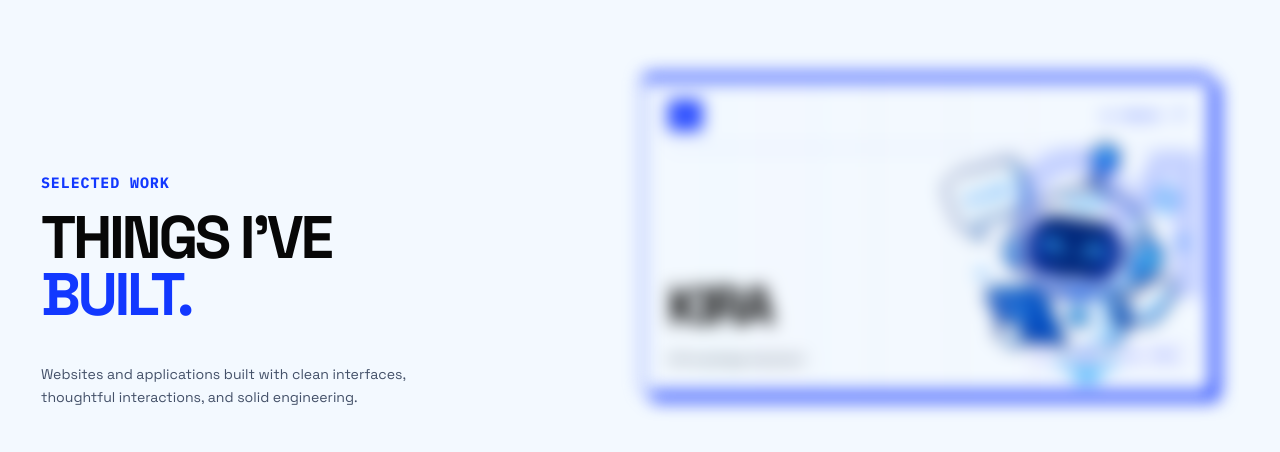
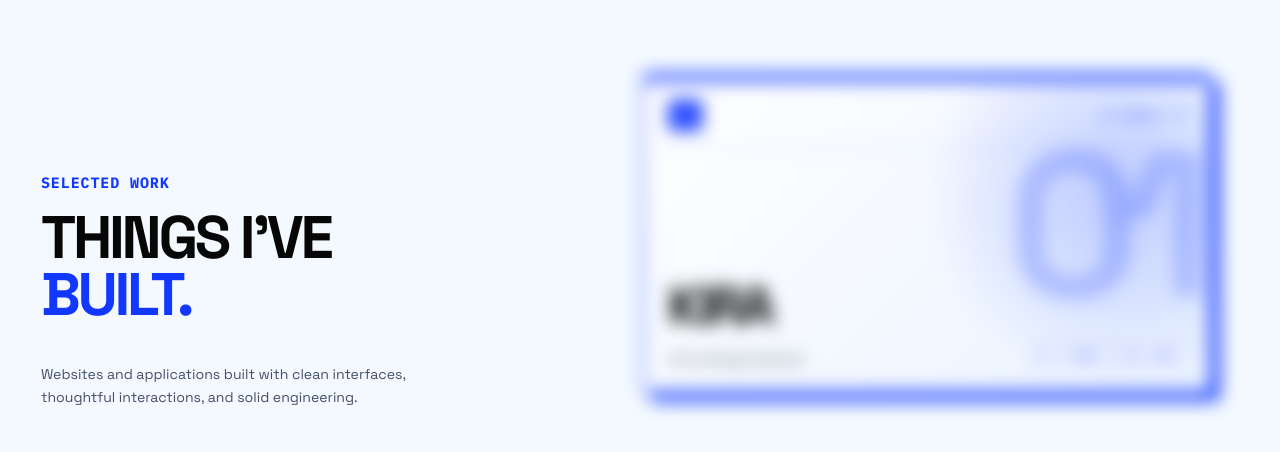
Before and after one commit to Marcella125/MM., a Next.js app: page / in a window 1280 px wide. Shown: the part 4060-4512 px from the top of the page. Built offline with nearby package versions, Linux system fonts and the light colour scheme.

Commit message:
Hide project card images on desktop

```diff
--- a/src/components/PortfolioSections.module.css
+++ b/src/components/PortfolioSections.module.css
@@ -102,10 +102,6 @@
   .project[data-project-index] {
     background: radial-gradient(circle at 83% 37%, color-mix(in srgb, var(--project-accent) 23%, transparent), transparent 37%), linear-gradient(135deg, #fff 0%, #eaf3ff 100%);
   }
-  .project[data-project-index="01"] { background: linear-gradient(90deg, #f3f9ff 0%, rgba(243, 249, 255, 0.85) 34%, transparent 70%), var(--project-image) calc(100% + 12px) bottom / 55% auto no-repeat, #f3f9ff; }
-  .project[data-project-index="02"] { background: linear-gradient(90deg, #f3f9ff 0%, rgba(243, 249, 255, 0.85) 34%, transparent 70%), var(--project-image) calc(100% + 22px) bottom / auto 58% no-repeat, #f3f9ff; }
-  .project[data-project-index="03"] { background: linear-gradient(90deg, #f3f9ff 0%, rgba(243, 249, 255, 0.85) 34%, transparent 70%), var(--project-image) calc(100% + 12px) bottom / 55% auto no-repeat, #f3f9ff; }
-  .project[data-project-index="04"] { background: linear-gradient(90deg, #f3f9ff 0%, rgba(243, 249, 255, 0.85) 34%, transparent 70%), var(--project-image) calc(100% + 16px) bottom / 55% auto no-repeat, #f3f9ff; }
   .projectsSection { display: block; height: calc(6 * (100svh - var(--header-clearance))); min-height: 0; padding: 0 var(--page-pad-inline); scroll-margin-top: var(--header-clearance); }
   .projectsSection .inner { position: sticky; top: var(--header-clearance); grid-template-columns: minmax(0, 0.9fr) minmax(0, 1.1fr); grid-template-rows: minmax(0, 1fr); column-gap: clamp(36px, 5vw, 88px); align-items: center; width: calc(100% + 2 * var(--page-pad-inline)); height: calc(100svh - var(--header-clearance)); margin-inline: calc(-1 * var(--page-pad-inline)); padding: clamp(24px, 3vh, 36px) var(--page-pad-inline) clamp(32px, 5vh, 48px); background: var(--background); }
   .sectionHeading { display: flex; flex-direction: column; align-items: flex-start; justify-content: center; gap: 0; min-width: 0; margin-bottom: 0; }
```
